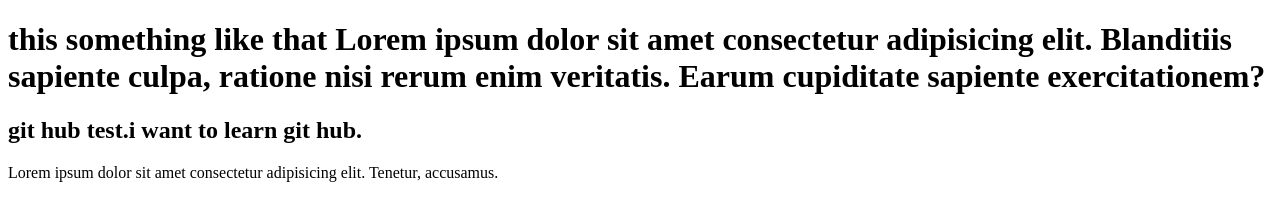
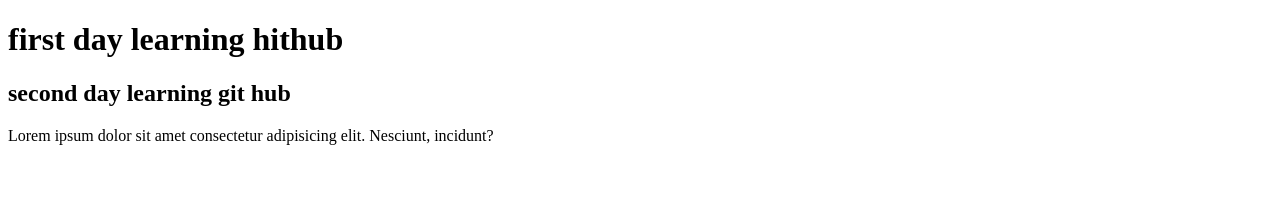
Before and after one commit to surovitasnia/first-website, a plain HTML site: page index.html in a window 1280 px wide. Drawn offline with Linux system fonts and the light colour scheme.

Commit message:
first commit

```diff
--- a/index.html
+++ b/index.html
@@ -1,14 +1,14 @@
 <!DOCTYPE html>
 <html lang="en">
-<head>
+<hea>
     <meta charset="UTF-8">
     <meta http-equiv="X-UA-Compatible" content="IE=edge">
     <meta name="viewport" content="width=device-width, initial-scale=1.0">
-    <title>hello world</title>
-</head>
-<body>
-    <h1>this something like that Lorem ipsum dolor sit amet consectetur adipisicing elit. Blanditiis sapiente culpa, ratione nisi rerum enim veritatis. Earum cupiditate sapiente exercitationem?</h1>
-    <h2>git hub test.i want to learn git hub.</h2>
-    <p>Lorem ipsum dolor sit amet consectetur adipisicing elit. Tenetur, accusamus.</p>
+    <title>my git hub learning  day</title>
+    <body>
+        <h1>first day learning hithub</h1>
+        <h2>second day learning git hub </h2>
+        <p>Lorem ipsum dolor sit amet consectetur adipisicing elit. Nesciunt, incidunt?</p>
+    </body>
 </body>
 </html>
```
